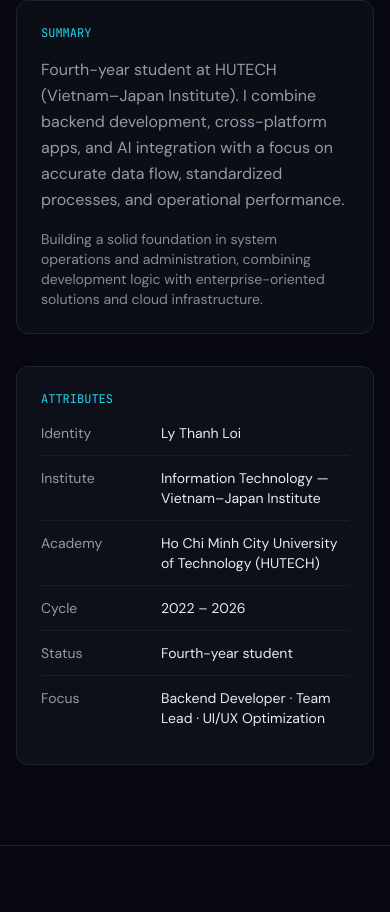
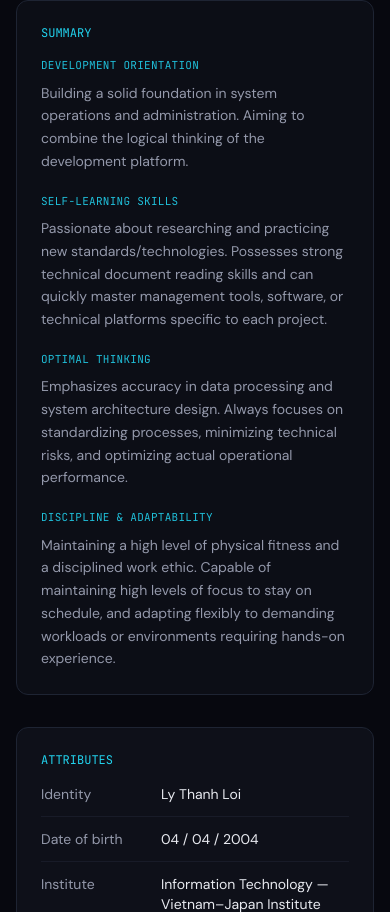
Before and after one commit to LLLVPN4423/LyThanhLoi_Porfolio, a Next.js app: page / in a window 390 px wide. Shown: the part 1172-2084 px from the top of the page. Built offline with nearby package versions, Linux system fonts and the light colour scheme.

Commit message:
Update About summary, birth date, and Connect phone/Facebook

```diff
--- a/src/components/About.tsx
+++ b/src/components/About.tsx
@@ -3,10 +3,10 @@
 
 const attributes = [
   { label: "Identity", value: profile.nameDisplay },
+  { label: "Date of birth", value: profile.birthDate },
   { label: "Institute", value: profile.education.program },
   { label: "Academy", value: profile.education.school },
   { label: "Cycle", value: profile.education.period },
-  { label: "Status", value: profile.education.status },
   { label: "Focus", value: profile.roles.join(" · ") },
 ];
 
@@ -29,8 +29,16 @@
               <h3 className="font-[family-name:var(--font-mono)] text-xs text-cyan-glow uppercase">
                 Summary
               </h3>
-              <p className="mt-4 text-text-muted leading-relaxed">{profile.intro}</p>
-              <p className="mt-4 text-sm text-text-muted/90">{profile.currentDirection}</p>
+              <div className="mt-4 space-y-5">
+                {profile.aboutSummary.map((block) => (
+                  <div key={block.title}>
+                    <p className="font-[family-name:var(--font-mono)] text-[11px] tracking-wide text-cyan-glow/90 uppercase">
+                      {block.title}
+                    </p>
+                    <p className="mt-2 text-sm leading-relaxed text-text-muted">{block.body}</p>
+                  </div>
+                ))}
+              </div>
             </div>
           </Reveal>
 
--- a/src/components/Contact.tsx
+++ b/src/components/Contact.tsx
@@ -5,10 +5,28 @@
 import { Reveal } from "./Reveal";
 import { SciFiPortal } from "./SciFiPortal";
 
-type Channel = "email" | "github" | null;
+type Channel = "email" | "github" | "phone" | "facebook" | null;
+
+const cardClass = (active: Channel, id: Channel, accent: "cyan" | "violet" | "emerald") => {
+  const on = active === id;
+  const border =
+    accent === "cyan"
+      ? "border-cyan-glow shadow-[0_0_24px_-4px_rgba(34,211,238,0.5)]"
+      : accent === "violet"
+        ? "border-violet-glow shadow-[0_0_24px_-4px_rgba(167,139,250,0.5)]"
+        : "border-emerald-400 shadow-[0_0_24px_-4px_rgba(52,211,153,0.45)]";
+  const hover =
+    accent === "cyan"
+      ? "hover:border-cyan-glow/35"
+      : accent === "violet"
+        ? "hover:border-violet-glow/35"
+        : "hover:border-emerald-400/35";
+  return `contact-card rounded-xl border bg-panel/50 p-5 transition ${on ? border : `border-panel-border ${hover}`}`;
+};
 
 export function Contact() {
   const [active, setActive] = useState<Channel>(null);
+  const clear = () => setActive(null);
 
   return (
     <section id="contact" className="scroll-mt-24 border-t border-panel-border py-20">
@@ -26,23 +44,37 @@
         </Reveal>
 
         <Reveal delayMs={120}>
-          <div className="mt-10 grid items-center gap-6 lg:grid-cols-[1fr_minmax(200px,280px)_1fr]">
+          <div className="mt-10 flex flex-col items-center gap-8">
+            <SciFiPortal active={active} className="max-w-[280px]" />
+
+            <div className="grid w-full max-w-4xl gap-4 sm:grid-cols-2">
               <a
                 href={`mailto:${profile.email}`}
                 onMouseEnter={() => setActive("email")}
                 onFocus={() => setActive("email")}
-              onMouseLeave={() => setActive(null)}
-              onBlur={() => setActive(null)}
-              onClick={() => setActive("email")}
-              className={`contact-card order-2 rounded-xl border bg-panel/50 p-5 transition lg:order-1 ${active === "email" ? "border-cyan-glow shadow-[0_0_24px_-4px_rgba(34,211,238,0.5)]" : "border-panel-border hover:border-cyan-glow/35"}`}
+                onMouseLeave={clear}
+                onBlur={clear}
+                className={cardClass(active, "email", "cyan")}
               >
                 <p className="font-[family-name:var(--font-mono)] text-xs text-text-muted uppercase">
                   Email
                 </p>
-              <p className="mt-2 text-sm text-cyan-glow">{profile.email}</p>
+                <p className="mt-2 text-sm text-cyan-glow break-all">{profile.email}</p>
               </a>
 
-            <SciFiPortal active={active} className="order-1 max-w-[280px] lg:order-2" />
+              <a
+                href={`tel:+84${profile.phone.replace(/^0/, "")}`}
+                onMouseEnter={() => setActive("phone")}
+                onFocus={() => setActive("phone")}
+                onMouseLeave={clear}
+                onBlur={clear}
+                className={cardClass(active, "phone", "emerald")}
+              >
+                <p className="font-[family-name:var(--font-mono)] text-xs text-text-muted uppercase">
+                  Phone
+                </p>
+                <p className="mt-2 text-sm text-emerald-400">{profile.phone}</p>
+              </a>
 
               <a
                 href={profile.github}
@@ -50,16 +82,32 @@
                 rel="noopener noreferrer"
                 onMouseEnter={() => setActive("github")}
                 onFocus={() => setActive("github")}
-              onMouseLeave={() => setActive(null)}
-              onBlur={() => setActive(null)}
-              onClick={() => setActive("github")}
-              className={`contact-card order-3 rounded-xl border bg-panel/50 p-5 transition ${active === "github" ? "border-violet-glow shadow-[0_0_24px_-4px_rgba(167,139,250,0.5)]" : "border-panel-border hover:border-violet-glow/35"}`}
+                onMouseLeave={clear}
+                onBlur={clear}
+                className={cardClass(active, "github", "violet")}
               >
                 <p className="font-[family-name:var(--font-mono)] text-xs text-text-muted uppercase">
                   GitHub
                 </p>
                 <p className="mt-2 text-sm text-text-primary">@{profile.githubHandle}</p>
               </a>
+
+              <a
+                href={profile.facebook}
+                target="_blank"
+                rel="noopener noreferrer"
+                onMouseEnter={() => setActive("facebook")}
+                onFocus={() => setActive("facebook")}
+                onMouseLeave={clear}
+                onBlur={clear}
+                className={cardClass(active, "facebook", "violet")}
+              >
+                <p className="font-[family-name:var(--font-mono)] text-xs text-text-muted uppercase">
+                  Facebook
+                </p>
+                <p className="mt-2 text-sm text-violet-glow/90">ly.loi.235603</p>
+              </a>
+            </div>
           </div>
         </Reveal>
       </div>
--- a/src/components/SciFiPortal.tsx
+++ b/src/components/SciFiPortal.tsx
@@ -2,7 +2,7 @@
 
 import { SciFiVideo } from "./SciFiVideo";
 
-type Channel = "email" | "github" | null;
+type Channel = "email" | "github" | "phone" | "facebook" | null;
 
 type Props = {
   active: Channel;
@@ -14,9 +14,9 @@
 /** Stargate-style portal video + SVG fallback */
 export function SciFiPortal({ active, className = "" }: Props) {
   const tone =
-    active === "email"
+    active === "email" || active === "phone"
       ? "sci-fi-portal-cyan"
-      : active === "github"
+      : active === "github" || active === "facebook"
         ? "sci-fi-portal-violet"
         : "sci-fi-portal-idle";
 
--- a/src/data/profile.ts
+++ b/src/data/profile.ts
@@ -8,16 +8,34 @@
     "Fourth-year student at HUTECH (Vietnam–Japan Institute). I combine backend development, cross-platform apps, and AI integration with a focus on accurate data flow, standardized processes, and operational performance.",
   careerGoal:
     "Leveraging IT infrastructure, analytical thinking, and Generative AI to optimize operational processes and data — creating tangible value while growing skills in coordinating comprehensive software systems.",
-  currentDirection:
-    "Building a solid foundation in system operations and administration, combining development logic with enterprise-oriented solutions and cloud infrastructure.",
+  aboutSummary: [
+    {
+      title: "Development orientation",
+      body: "Building a solid foundation in system operations and administration. Aiming to combine the logical thinking of the development platform.",
+    },
+    {
+      title: "Self-learning skills",
+      body: "Passionate about researching and practicing new standards/technologies. Possesses strong technical document reading skills and can quickly master management tools, software, or technical platforms specific to each project.",
+    },
+    {
+      title: "Optimal thinking",
+      body: "Emphasizes accuracy in data processing and system architecture design. Always focuses on standardizing processes, minimizing technical risks, and optimizing actual operational performance.",
+    },
+    {
+      title: "Discipline & Adaptability",
+      body: "Maintaining a high level of physical fitness and a disciplined work ethic. Capable of maintaining high levels of focus to stay on schedule, and adapting flexibly to demanding workloads or environments requiring hands-on experience.",
+    },
+  ],
+  birthDate: "04 / 04 / 2004",
   email: "ltl2004123@gmail.com",
+  phone: "0939222854",
+  facebook: "https://www.facebook.com/ly.loi.235603?locale=vi_VN",
   github: "https://github.com/LLLVPN4423",
   githubHandle: "LLLVPN4423",
   education: {
     school: "Ho Chi Minh City University of Technology (HUTECH)",
     program: "Information Technology — Vietnam–Japan Institute",
     period: "2022 – 2026",
-    status: "Fourth-year student",
   },
   roles: ["Backend Developer", "Team Lead", "UI/UX Optimization"],
 } as const;
```
Lines whose indentation alone changed are shown as unchanged.
